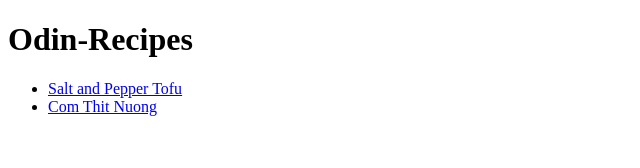
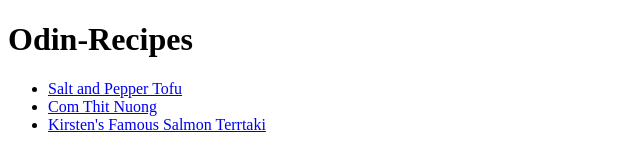
Before and after one commit to ArthurDao1022/odin-recipes, a plain HTML site: page index.html in a window 1280 px wide. Shown: the whole page, without its empty margins (0-640 px from the left). Drawn offline with Linux system fonts and the light colour scheme.

Commit message:
added the final recipe onto the index html file

```diff
--- a/index.html
+++ b/index.html
@@ -10,6 +10,7 @@
     <ul>
         <li><a href="recipes/salt-and-pepper-tofu.html" target="_blank" rel="noopener noreferrer">Salt and Pepper Tofu</a></li>
         <li><a href="recipes/com-thit-nuong.html" target="_blank" rel="noopener noreferrer">Com Thit Nuong</a></li>
+        <li><a href="recipes/kirsten-salmon-terriyaki.html" target="_blank" rel="noopener noreferrer">Kirsten's Famous Salmon Terrtaki</a></li>
     </ul>
 
 
```
